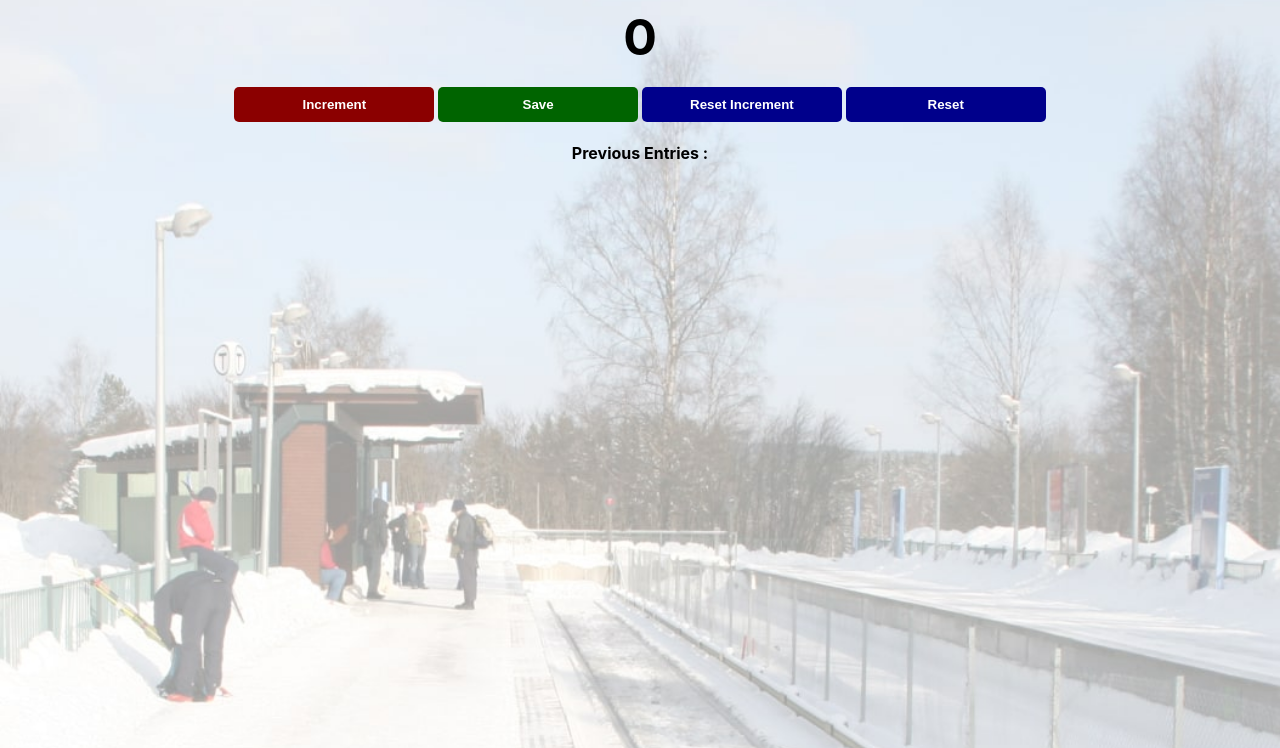
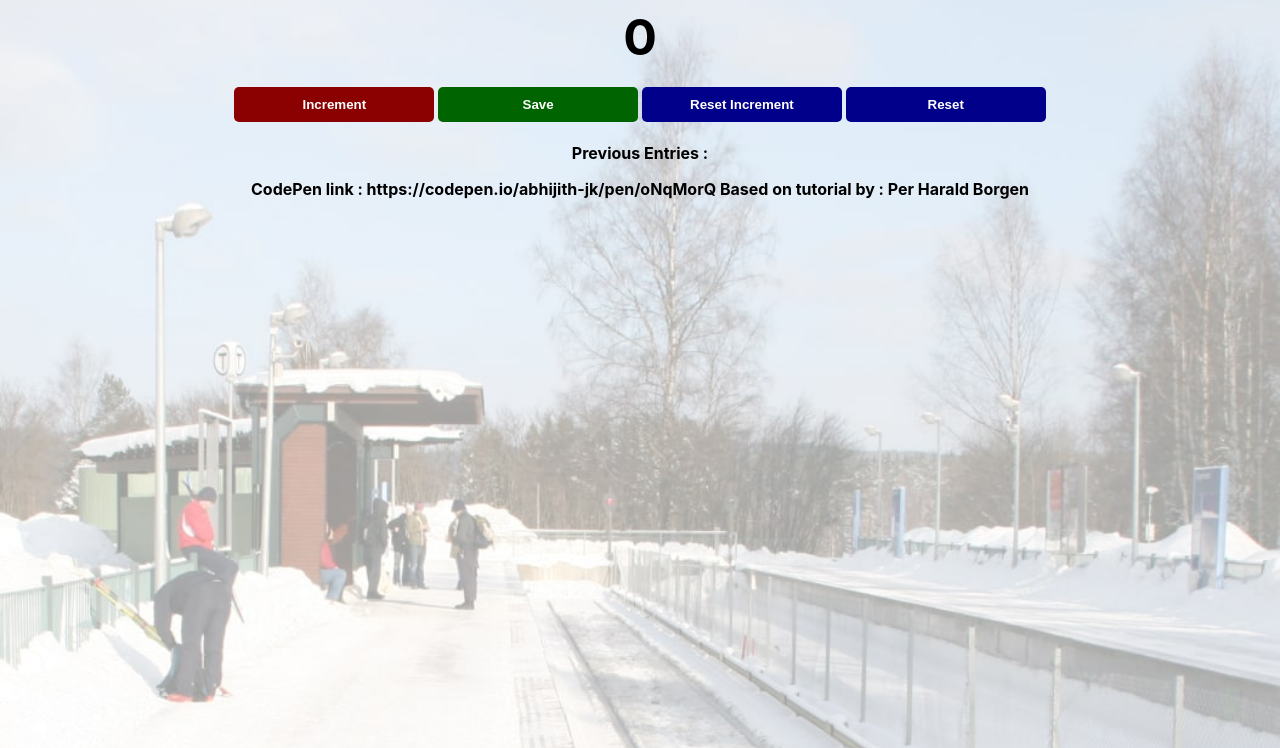
Before and after one commit to abhijith-jk/JS-Projects, a plain HTML site: page People-Counter/index.html in a window 1280 px wide. Shown: the part 52-800 px from the top of the page. Drawn offline with Linux system fonts and the light colour scheme.

Commit message:
Created B-J folder and made a minor change in P-C

```diff
--- a/People-Counter/index.html
+++ b/People-Counter/index.html
@@ -20,5 +20,5 @@
 </body>
 </html>
 
-<!-- CodePen link : https://codepen.io/abhijith-jk/pen/oNqMorQ
-Tutorial by : Per Harald Borgen -->
+CodePen link : https://codepen.io/abhijith-jk/pen/oNqMorQ
+Based on tutorial by : Per Harald Borgen
```
Also changed, not shown: BlackJack-Game/index.html (added), BlackJack-Game/index.js (added), BlackJack-Game/style.css (added).
